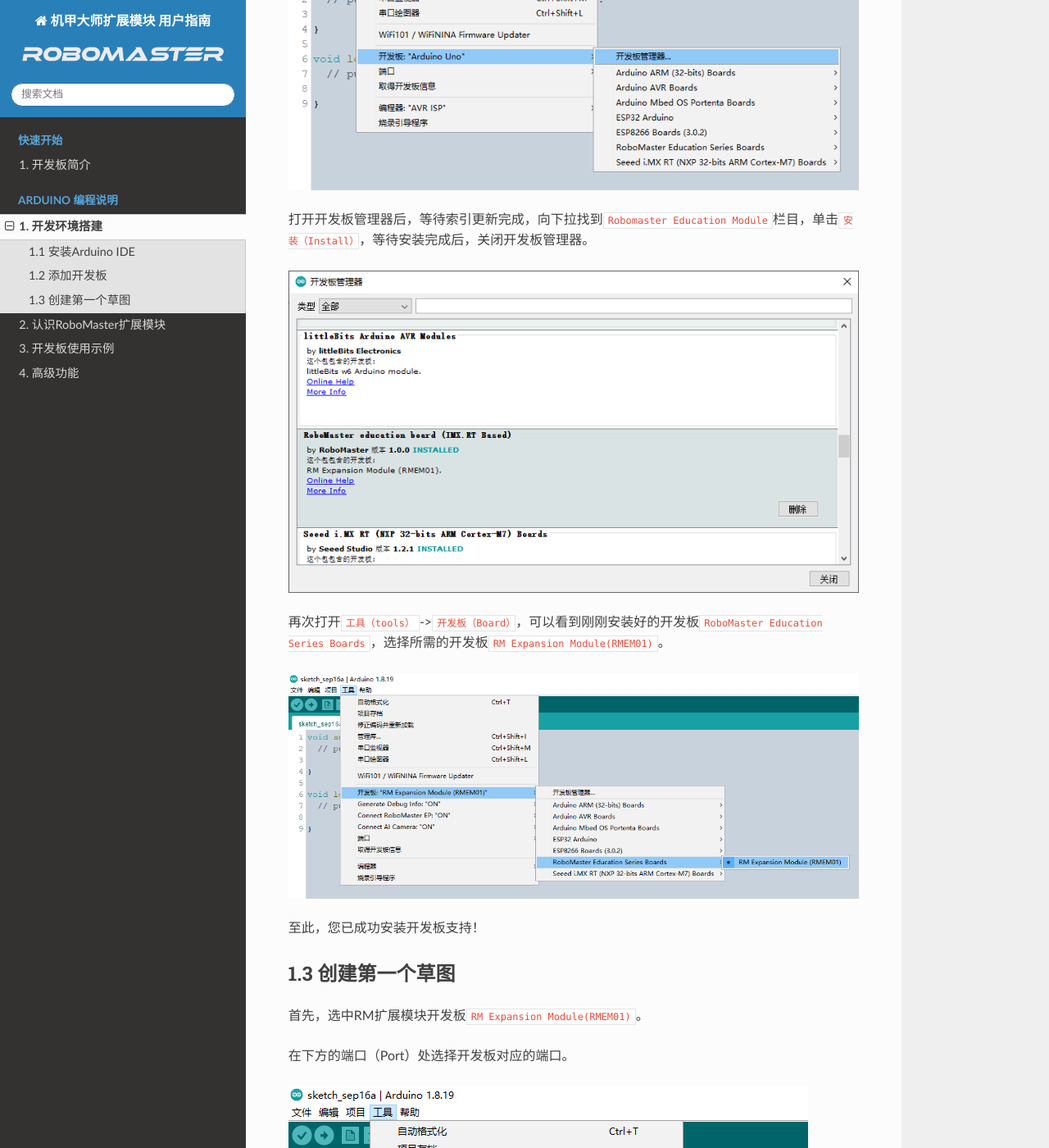
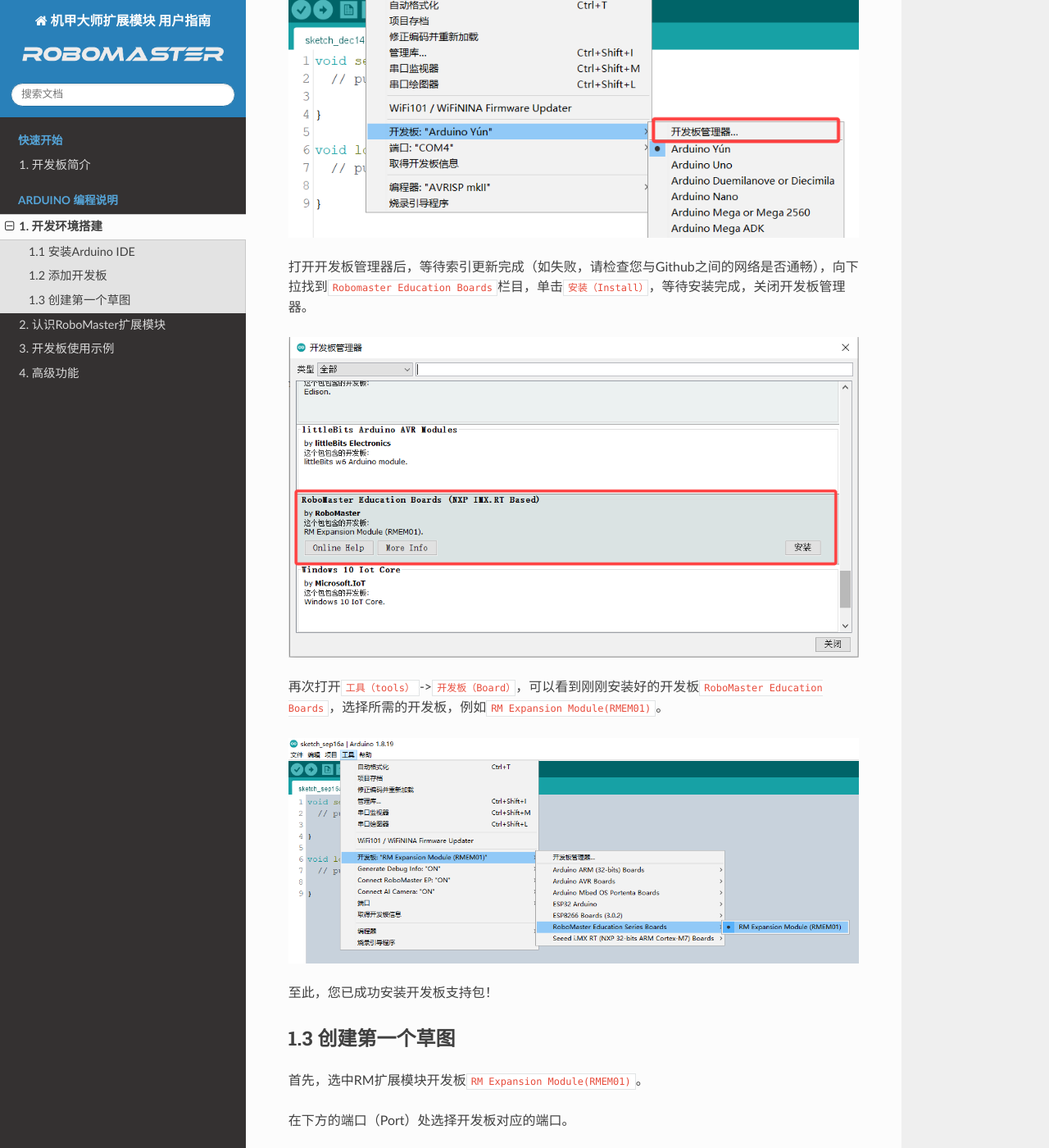
Before and after one commit to RoboMaster/ArduinoCore-imxrt, a Sphinx documentation site: the page built from docs/source/arduino/arduino-1.md, in a window 1280 px wide and 1400 px high, scrolled down 1674 px. Shown: the whole window at 82% size. Built offline with Sphinx 7.4.7 and the Read the Docs theme 2.0.0, drawn with Linux system fonts in a browser that asks for light colours; some of the changed text lies outside the part shown.

Commit message:
FIX: Update document

```diff
--- a/docs/source/arduino/arduino-1.md
+++ b/docs/source/arduino/arduino-1.md
@@ -30,15 +30,15 @@
 
 ![arduino0002](arduino-1.assets/arduino0002.PNG)
 
-打开开发板管理器后，等待索引更新完成，向下拉找到`Robomaster Education Module`栏目，单击`安装（Install）`，等待安装完成后，关闭开发板管理器。
+打开开发板管理器后，等待索引更新完成（如失败，请检查您与Github之间的网络是否通畅），向下拉找到`Robomaster Education Boards`栏目，单击`安装（Install）`，等待安装完成，关闭开发板管理器。
 
 ![arduino0003](arduino-1.assets/arduino0003.PNG)
 
-再次打开`工具（tools）`->`开发板（Board）`，可以看到刚刚安装好的开发板`RoboMaster Education Series Boards`，选择所需的开发板`RM Expansion Module(RMEM01)`。
+再次打开`工具（tools）`->`开发板（Board）`，可以看到刚刚安装好的开发板`RoboMaster Education Boards`，选择所需的开发板，例如`RM Expansion Module(RMEM01)`。
 
 ![arduino0004](arduino-1.assets/arduino0004.PNG)
 
-至此，您已成功安装开发板支持！
+至此，您已成功安装开发板支持包！
 
 ## 1.3 创建第一个草图
 
--- a/platform.txt
+++ b/platform.txt
@@ -33,7 +33,7 @@
 # THE SOFTWARE.
 
 
-name=RoboMaster Education Series Boards
+name=RoboMaster Education Boards
 version=1.0.0
 
 # ---------------------------------------------------------------
```
Also changed, not shown: other parts of docs/source/arduino/arduino-1.md (+1 -1 lines), docs/source/arduino/arduino-2.md (+8 -8 lines), docs/source/arduino/arduino-3.md (+3 -2 lines), docs/source/intro.md (+7 -2 lines), docs/source/arduino/arduino-1.assets/arduino0001.PNG, docs/source/arduino/arduino-1.assets/arduino0002.PNG, docs/source/arduino/arduino-1.assets/arduino0003.PNG.
